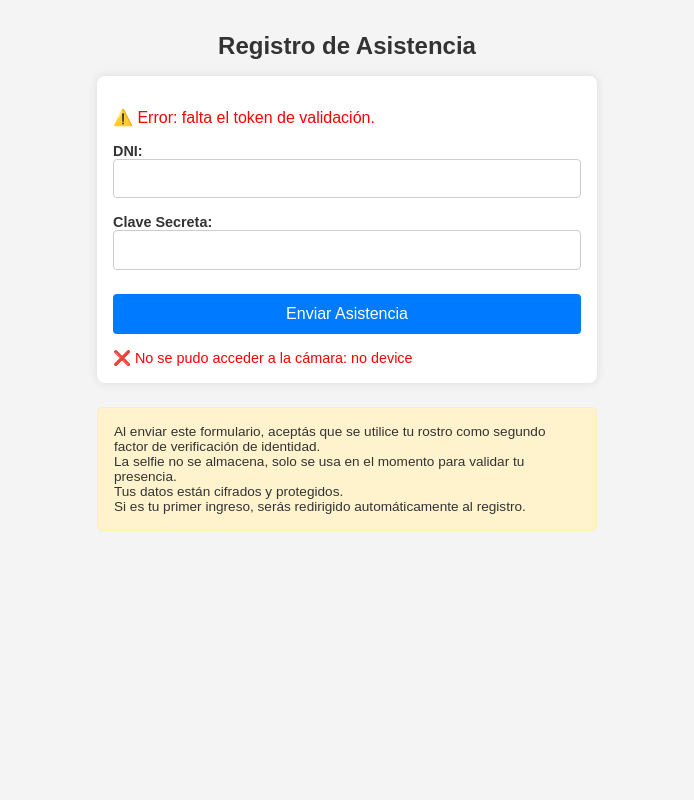
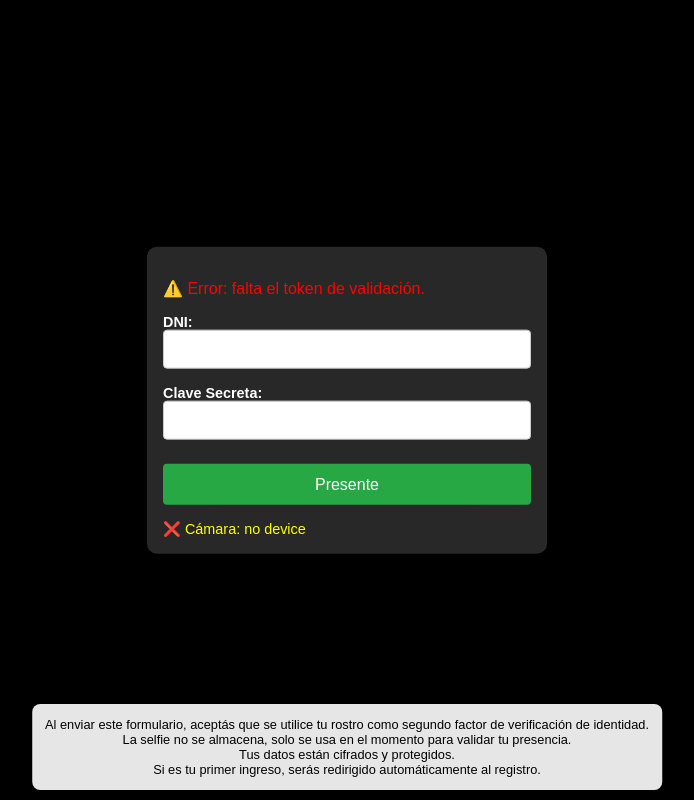
Before and after one commit to assizalcaraz/asistencia_aula_validacion_biometrica, a Django app: page /asistencia/ in a window 1280 px wide. Shown: the whole page, without its empty margins (293-987 px from the left). Run offline with Django 4.2, Linux system fonts and the light colour scheme.

Commit message:
MVP Funcional: Asistencia en aulas mediante validación biométrica

```diff
--- a/asistencia/templates/index.html
+++ b/asistencia/templates/index.html
@@ -9,27 +9,44 @@
             box-sizing: border-box;
         }
 
-        body {
+        body, html {
+            margin: 0;
+            padding: 0;
+            height: 100%;
             font-family: Arial, sans-serif;
-            background-color: #f4f4f4;
-            color: #333;
-            margin: 0;
-            padding: 1rem;
+            background-color: #000;
+            color: #fff;
         }
 
-        h1 {
-            text-align: center;
-            font-size: 1.5rem;
+        .camera-container {
+            position: relative;
+            width: 100%;
+            height: 100vh;
+            overflow: hidden;
+        }
+
+        video {
+            width: 100%;
+            height: 100%;
+            object-fit: cover;
+            position: absolute;
+            top: 0;
+            left: 0;
+            z-index: 1;
         }
 
         form {
-            background: white;
+            position: absolute;
+            top: 50%;
+            left: 50%;
+            transform: translate(-50%, -50%);
+            background: rgba(50, 50, 50, 0.8);
             padding: 1rem;
-            border-radius: 8px;
-            box-shadow: 0 0 10px rgba(0,0,0,0.1);
-            width: 95%;
-            max-width: 500px;
-            margin: auto;
+            border-radius: 10px;
+            box-shadow: 0 0 20px rgba(0,0,0,0.5);
+            z-index: 2;
+            width: 90%;
+            max-width: 400px;
         }
 
         label {
@@ -46,6 +63,8 @@
             font-size: 1rem;
             border: 1px solid #ccc;
             border-radius: 4px;
+            background: #fff;
+            color: #000;
         }
 
         button {
@@ -53,7 +72,7 @@
             width: 100%;
             padding: 0.7rem;
             border: none;
-            background-color: #007BFF;
+            background-color: #28a745;
             color: white;
             font-size: 1rem;
             border-radius: 4px;
@@ -61,33 +80,39 @@
         }
 
         button:hover {
-            background-color: #0056b3;
+            background-color: #218838;
         }
 
         #debug {
             margin-top: 1rem;
-            color: red;
+            color: yellow;
             font-size: 0.9rem;
         }
 
-        #video, #canvas {
+        #canvas {
             display: none;
         }
 
         .disclaimer {
-            font-size: 0.85rem;
-            margin: 1.5rem auto 0;
-            padding: 1rem;
-            background-color: #fff3cd;
-            border: 1px solid #ffeeba;
-            border-radius: 5px;
-            width: 95%;
-            max-width: 500px;
+            position: absolute;
+            bottom: 10px;
+            left: 50%;
+            transform: translateX(-50%);
+            background-color: rgba(255, 255, 255, 0.9);
+            color: #000;
+            padding: 0.8rem;
+            font-size: 0.8rem;
+            border-radius: 8px;
+            max-width: 90%;
+            text-align: center;
+            z-index: 2;
         }
     </style>
 </head>
 <body>
-    <h1>Registro de Asistencia</h1>
+    <div class="camera-container">
+        <video id="video" autoplay playsinline muted></video>
+
         <form method="POST" action="{% url 'asistencia' %}" onsubmit="return capturarYEnviar(event);">
             {% csrf_token %}
             {% if token %}
@@ -96,22 +121,23 @@
                 <p style="color: red;">⚠️ Error: falta el token de validación.</p>
             {% endif %}
 
+            <input type="hidden" name="lat" id="lat">
+            <input type="hidden" name="lon" id="lon">
+
             <label for="dni">DNI:</label>
             <input type="text" id="dni" name="dni" required>
 
             <label for="clave">Clave Secreta:</label>
             <input type="password" id="clave" name="clave" required>
 
-        <video id="video" autoplay playsinline muted></video>
-        <canvas id="canvas"></canvas>
+            <canvas id="canvas" style="display: none;"></canvas>
             <input type="hidden" name="selfie" id="selfie">
 
-        <button type="submit">Enviar Asistencia</button>
+            <button type="button" onclick="capturarYEnviar(event)">Presente</button>
 
             <div id="debug"></div>
+
         </form>
-
-
 
         <div class="disclaimer">
             Al enviar este formulario, aceptás que se utilice tu rostro como segundo factor de verificación de identidad.<br>
@@ -119,49 +145,80 @@
             Tus datos están cifrados y protegidos.<br>
             Si es tu primer ingreso, serás redirigido automáticamente al registro.
         </div>
+    </div>
 
     <script>
+        document.addEventListener("DOMContentLoaded", () => {
             const video = document.getElementById('video');
             const canvas = document.getElementById('canvas');
             const selfieInput = document.getElementById('selfie');
             const debug = document.getElementById('debug');
+            const latInput = document.getElementById('lat');
+            const lonInput = document.getElementById('lon');
 
-        let streamOk = false;
-
-        navigator.mediaDevices.getUserMedia({ video: true })
+            navigator.mediaDevices.getUserMedia({
+                video: { facingMode: "user", width: { min: 640 }, height: { min: 480 } }
+            })
             .then(stream => {
                 video.srcObject = stream;
-                streamOk = true;
+                debug.innerText = '🎥 Cámara activa';
             })
             .catch(error => {
-                debug.innerText = '❌ No se pudo acceder a la cámara: ' + error.message;
-                streamOk = false;
+                debug.innerText = '❌ Cámara: ' + error.message;
             });
 
-        function capturarYEnviar(event) {
+            window.capturarYEnviar = function(event) {
                 event.preventDefault();
+                debug.innerText = "⏳ Solicitando ubicación...";
 
-            if (!streamOk) {
-                alert("La cámara no está disponible.");
+                console.log("📍 Solicitando acceso a la ubicación...");
+
+                navigator.geolocation.getCurrentPosition(
+                    (position) => {
+                        console.log("✅ Ubicación obtenida:", position.coords);
+                        latInput.value = position.coords.latitude;
+                        lonInput.value = position.coords.longitude;
+                        debug.innerText += '\n📍 Ubicación obtenida';
+                        ubicacionOk = true;
+                    },
+                    (error) => {
+                        console.error("❌ Error obteniendo ubicación:", error.message);
+                        debug.innerText += '\n⚠️ Ubicación: ' + error.message;
+                    },
+                    { enableHighAccuracy: true, timeout: 10000 }
+                );
+
+            };
+
+            function capturarYEnviarConUbicacion(event) {
+                if (!video.srcObject) {
+                    alert("No se detectó cámara activa.");
                     return false;
                 }
 
                 const context = canvas.getContext('2d');
                 canvas.width = video.videoWidth;
                 canvas.height = video.videoHeight;
+
+                if (canvas.width < 240 || canvas.height < 240) {
+                    debug.innerText += '\n❌ Resolución insuficiente';
+                    return false;
+                }
+
                 context.drawImage(video, 0, 0, canvas.width, canvas.height);
                 const dataURL = canvas.toDataURL('image/jpeg', 0.95);
 
                 if (dataURL.length > 100) {
                     selfieInput.value = dataURL;
-                debug.innerText = '✅ Selfie capturada. Enviando...';
+                    debug.innerText += '\n✅ Selfie capturada. Enviando...';
                     event.target.submit();
                 } else {
-                debug.innerText = '❌ Error: no se pudo capturar la selfie';
+                    debug.innerText += '\n❌ Error al capturar la selfie';
                 }
+            }
+        });
+    </script>
 
-            return false;
-        }
-    </script>
-</body>
+
+
 </html>
--- a/asistencia/urls.py
+++ b/asistencia/urls.py
@@ -2,6 +2,17 @@
 from . import views
 
 urlpatterns = [
+
+    path("ver_qr_auto/", views.mostrar_qr_auto, name="mostrar_qr_auto"),  #VISUALIZAR QR AUTOMATICO
+    path('docente/', views.docente, name='docente'), #PANEL DEL DOCENTE
+
+
+
+
+
+
+
+
     path('', views.index, name='index'),
     path('historial/', views.historial, name='historial'),
     path('ver_qr/', views.mostrar_qr, name='mostrar_qr'),
@@ -9,7 +20,11 @@
     path('qr/', views.qr_acceso, name='qr_acceso'),
     path('registro/', views.registro, name='registro'),  # <- CORREGIDO
     path('asistencia/', views.registrar_asistencia, name='asistencia'),
-    path('docente/', views.docente, name='docente'),
+
+
+    path("obtener_qr_dinamico/", views.obtener_qr_dinamico, name="obtener_qr_dinamico"),
+
+
 
     path('logout/', views.logout, name='logout'),
 
--- a/asistencia/views.py
+++ b/asistencia/views.py
@@ -5,6 +5,7 @@
 import secrets
 from io import BytesIO
 import traceback
+from datetime import datetime
 
 # Librerías de terceros
 import qrcode
@@ -18,12 +19,14 @@
 
 # Django
 from django.conf import settings
-from django.http import HttpResponse, HttpResponseServerError
+from django.http import HttpResponse, HttpResponseServerError, JsonResponse
 from django.shortcuts import render, redirect
 from django.utils import timezone
 from django.contrib import messages
 from django.views.decorators.csrf import csrf_protect
 from django.views.decorators.csrf import csrf_exempt
+from django.db import models
+
 # Librerías estándar
 import os
 import socket
@@ -40,21 +43,27 @@
 from cryptography.hazmat.backends import default_backend
 from cryptography.hazmat.primitives import hashes
 from cryptography.hazmat.primitives.kdf.pbkdf2 import PBKDF2HMAC
+from geopy.distance import geodesic
 
-# Django
-from django.conf import settings
-from django.http import HttpResponse, HttpResponseServerError
-from django.shortcuts import render, redirect
-from django.utils import timezone
-from django.contrib import messages
-from django.views.decorators.csrf import csrf_protect
-from django.views.decorators.csrf import csrf_exempt
-from django.db import models
+# Modelos locales
+from .models import Asistencia, Estudiante, TokenAcceso
+
+
+# Coordenadas de FADU
+FADU_COORDS = (-34.54212801201143, -58.444688376739656)
+RADIO_METROS = 100  # configurable
 
 
 
-# Modelos locales
-from .models import Asistencia, Estudiante, TokenAcceso
+def dentro_de_radio(lat, lon, centro=FADU_COORDS, radio=RADIO_METROS):
+    try:
+        ubicacion_usuario = (float(lat), float(lon))
+        distancia = geodesic(centro, ubicacion_usuario).meters
+        return distancia <= radio
+    except Exception as e:
+        print(f"[ERROR] Validando geolocalización: {e}")
+        return False
+
 
 def index(request):
     token = request.GET.get("token")
@@ -88,108 +97,6 @@
         backend=default_backend()
     )
     return base64.urlsafe_b64encode(kdf.derive(settings.SECRET_KEY.encode()))
-
-def registrar_asistencia(request):
-    if request.method == "POST":
-        dni = request.POST.get("dni")
-        clave = request.POST.get("clave")
-        selfie_data = request.POST.get("selfie")
-        token = request.GET.get("token") or request.POST.get("token")
-
-        faltantes = []
-        if not dni: faltantes.append("dni")
-        if not clave: faltantes.append("clave")
-        if not selfie_data: faltantes.append("selfie")
-        if not token: faltantes.append("token")
-
-        if faltantes:
-            return HttpResponse(f"Faltan datos requeridos: {', '.join(faltantes)}", status=400)
-
-        try:
-            acceso = TokenAcceso.objects.get(token=token)
-            if acceso.usado:
-                return HttpResponse("Token ya fue utilizado", status=403)
-
-            ahora = timezone.now()
-            if (ahora - acceso.creado).total_seconds() > acceso.vencimiento:
-                return HttpResponse("Token expirado", status=403)
-        except TokenAcceso.DoesNotExist:
-            return HttpResponse("Token inválido", status=403)
-
-        try:
-            selfie_bytes = base64.b64decode(selfie_data.split(",")[1])
-            img = face_recognition.load_image_file(BytesIO(selfie_bytes))
-            encodings = face_recognition.face_encodings(img)
-            if not encodings:
-                return HttpResponse("No se detectó un rostro válido", status=400)
-            unknown_encoding = encodings[0]
-        except Exception as e:
-            print(f"[ERROR] Procesando selfie: {e}")
-            return HttpResponse("Error al procesar la imagen", status=400)
-
-        try:
-            estudiante = Estudiante.objects.get(dni=dni)
-            print(f"[DEBUG] Estudiante encontrado: {estudiante.dni}")
-
-            if isinstance(estudiante.salt, str):
-                estudiante_salt = estudiante.salt.encode()
-            else:
-                estudiante_salt = estudiante.salt
-
-            print(f"[DEBUG] Salt (type={type(estudiante_salt)}): {estudiante_salt}")
-
-            key = derive_key_from_secret(clave, estudiante_salt)
-            f = Fernet(key)
-
-            print("[DEBUG] Intentando descifrar encoding...")
-            encoding_bytes = estudiante.encoding
-            if isinstance(encoding_bytes, memoryview):
-                encoding_bytes = encoding_bytes.tobytes()
-            elif isinstance(encoding_bytes, str):
-                encoding_bytes = encoding_bytes.encode()
-
-            # Validar que sea un token válido antes de desencriptar
-            try:
-                decrypted = f.decrypt(encoding_bytes)
-            except Exception as e:
-                print(f"[ERROR] Falló el descifrado: {e}")
-                return HttpResponse("El rostro no coincide o la clave es incorrecta", status=403)
-
-            print("[DEBUG] Encoding descifrado correctamente.")
-
-            known_encoding = np.frombuffer(decrypted, dtype=np.float64)
-            print(f"[DEBUG] known_encoding: {known_encoding[:5]}...")
-
-            match = face_recognition.compare_faces([known_encoding], unknown_encoding)[0]
-            print(f"[DEBUG] Resultado de comparación facial: {match}")
-
-            if not match:
-                return HttpResponse("El rostro no coincide o la clave es incorrecta", status=403)
-
-            Asistencia.objects.create(dni=dni, foto="capturada_por_selfie")
-            acceso.usado = True
-            acceso.save()
-
-            request.session["dni"] = dni
-            return redirect("historial")
-
-        except Estudiante.DoesNotExist:
-            print("[DEBUG] Estudiante no registrado. Redirigiendo a registro.")
-            request.session['registro_dni'] = dni
-            request.session['registro_clave'] = clave
-            request.session['registro_selfie'] = selfie_data
-            request.session['registro_token'] = token
-            return redirect('registro')
-
-        except Exception as e:
-            print(f"[ERROR] Validando asistencia: {e}")
-            import traceback
-            traceback.print_exc()
-            return HttpResponse(f"Error interno: {str(e)}", status=500)
-
-    token = request.GET.get("token", "")
-    return render(request, "index.html", {"token": token})
-
 
 
 def registro(request):
@@ -380,7 +287,6 @@
 ...
 
 @csrf_exempt
-@csrf_exempt
 def docente(request):
     if request.method == "POST":
         accion = request.POST.get("accion")
@@ -413,11 +319,169 @@
                 "faltas": "Ninguna asistencia"
             })
 
+    # Nueva sección: obtener todas las asistencias ordenadas cronológicamente
+    asistencias_cronologicas = Asistencia.objects.all().order_by("-timestamp")
+
     return render(request, "docente.html", {
         "estudiantes": estudiantes,
-        "faltantes": estudiantes_faltas
+        "faltantes": estudiantes_faltas,
+        "asistencias_cronologicas": asistencias_cronologicas,
     })
+
 
 def logout(request):
     request.session.flush()
     return redirect("index")
+
+# Variables de control
+HORARIO_HABILITADO = os.environ.get("HORARIO_HABILITADO", "00:20-23:00")
+DIA_HABILITADO = os.environ.get("DIA_HABILITADO", "4")  #0 = Lunes
+
+
+
+def asistencia_habilitada():
+    ahora = datetime.now()
+    dia_actual = str(ahora.weekday())
+    hora_actual = ahora.time()
+    desde_str, hasta_str = HORARIO_HABILITADO.split("-")
+    desde = datetime.strptime(desde_str, "%H:%M").time()
+    hasta = datetime.strptime(hasta_str, "%H:%M").time()
+    print ("la hora es", ahora)
+    return dia_actual == DIA_HABILITADO and desde <= hora_actual <= hasta
+
+def mostrar_qr_auto(request):
+    return render(request, "mostrar_qr_auto.html")
+
+def obtener_qr_dinamico(request):
+    if not asistencia_habilitada():
+        return JsonResponse({"error": "Fuera de horario permitido"}, status=403)
+
+
+
+
+    url_base = obtener_url_cloudflare()
+    nuevo_token = secrets.token_urlsafe(16)
+
+    TokenAcceso.objects.create(
+        token=nuevo_token,
+        vencimiento=300,
+        creado=timezone.now(),
+        usado=False
+    )
+    url_completa = f"{url_base}/asistencia/?token={nuevo_token}"
+
+    qr = qrcode.make(url_completa)
+    buffer = BytesIO()
+    qr.save(buffer, format="PNG")
+    img_str = base64.b64encode(buffer.getvalue()).decode()
+
+    return JsonResponse({
+        "qr_base64": img_str,
+        "url_completa": url_completa
+    })
+
+
+
+def registrar_asistencia(request):
+    if request.method == "POST":
+        dni = request.POST.get("dni")
+        clave = request.POST.get("clave")
+        selfie_data = request.POST.get("selfie")
+        token = request.GET.get("token") or request.POST.get("token")
+        lat = request.POST.get("lat")
+        lon = request.POST.get("lon")
+
+        faltantes = []
+        if not dni: faltantes.append("dni")
+        if not clave: faltantes.append("clave")
+        if not selfie_data: faltantes.append("selfie")
+        if not token: faltantes.append("token")
+        if not lat or not lon: faltantes.append("ubicación")
+
+        if faltantes:
+            return HttpResponse(f"Faltan datos requeridos: {', '.join(faltantes)}", status=400)
+
+        # ✅ Validar cercanía física al aula (FADU)
+        if not dentro_de_radio(lat, lon):
+            return HttpResponse("Debés estar físicamente presente en la zona habilitada (FADU)", status=403)
+
+        try:
+            acceso = TokenAcceso.objects.get(token=token)
+        except TokenAcceso.DoesNotExist:
+            return HttpResponse("Token inválido", status=403)
+
+        ahora = timezone.now()
+        if (ahora - acceso.creado).total_seconds() > acceso.vencimiento:
+            return HttpResponse("Token expirado", status=403)
+
+        try:
+            selfie_bytes = base64.b64decode(selfie_data.split(",")[1])
+            img = face_recognition.load_image_file(BytesIO(selfie_bytes))
+            if img.shape[0] < 240 or img.shape[1] < 240:
+                return HttpResponse("La imagen es demasiado pequeña. Usa la cámara frontal con buena luz.", status=400)
+
+            encodings = face_recognition.face_encodings(img)
+            if not encodings:
+                return HttpResponse("No se detectó un rostro válido", status=400)
+            unknown_encoding = encodings[0]
+        except Exception as e:
+            print(f"[ERROR] Procesando selfie: {e}")
+            return HttpResponse("Error al procesar la imagen", status=400)
+
+        try:
+            estudiante = Estudiante.objects.get(dni=dni)
+            print(f"[DEBUG] Estudiante encontrado: {estudiante.dni}")
+
+            if isinstance(estudiante.salt, str):
+                estudiante_salt = estudiante.salt.encode()
+            else:
+                estudiante_salt = estudiante.salt
+
+            print(f"[DEBUG] Salt (type={type(estudiante_salt)}): {estudiante_salt}")
+
+            key = derive_key_from_secret(clave, estudiante_salt)
+            f = Fernet(key)
+
+            print("[DEBUG] Intentando descifrar encoding...")
+            encoding_bytes = estudiante.encoding
+            if isinstance(encoding_bytes, memoryview):
+                encoding_bytes = encoding_bytes.tobytes()
+            elif isinstance(encoding_bytes, str):
+                encoding_bytes = encoding_bytes.encode()
+
+            decrypted = f.decrypt(encoding_bytes)
+            print("[DEBUG] Encoding descifrado correctamente.")
+
+            known_encoding = np.frombuffer(decrypted, dtype=np.float64)
+            print(f"[DEBUG] known_encoding: {known_encoding[:5]}...")
+
+            match = face_recognition.compare_faces([known_encoding], unknown_encoding)[0]
+            print(f"[DEBUG] Resultado de comparación facial: {match}")
+
+            if not match:
+                return HttpResponse("El rostro no coincide o la clave es incorrecta", status=403)
+
+            ip = request.META.get("REMOTE_ADDR")
+            hoy = timezone.now().date()
+            if Asistencia.objects.filter(dni=dni, ip=ip, timestamp__date=hoy).exists():
+                return HttpResponse("Ya registraste asistencia hoy desde este dispositivo", status=403)
+
+            Asistencia.objects.create(dni=dni, foto="capturada_por_selfie", ip=ip)
+            request.session["dni"] = dni
+            return redirect("historial")
+
+        except Estudiante.DoesNotExist:
+            print("[DEBUG] Estudiante no registrado. Redirigiendo a registro.")
+            request.session['registro_dni'] = dni
+            request.session['registro_clave'] = clave
+            request.session['registro_selfie'] = selfie_data
+            request.session['registro_token'] = token
+            return redirect('registro')
+
+        except Exception as e:
+            print(f"[ERROR] Validando asistencia: {e}")
+            traceback.print_exc()
+            return HttpResponse(f"Error interno: {str(e)}", status=500)
+
+    token = request.GET.get("token", "")
+    return render(request, "index.html", {"token": token})
--- a/asistencia_facial/urls.py
+++ b/asistencia_facial/urls.py
@@ -1,9 +1,15 @@
+from django.conf import settings
 from django.contrib import admin
 from django.urls import path, include
-from asistencia import views  # necesario para el QR
+from asistencia import views
+from django.conf.urls.static import static
 
 urlpatterns = [
     path('admin/', admin.site.urls),
-    path('', include('asistencia.urls')),          # index y historial
-    path('qr/', views.qr_acceso, name='qr_acceso') # vista para mostrar el QR
+    path('', include('asistencia.urls')),
+    path('qr/', views.qr_acceso, name='qr_acceso'),
 ]
+
+# En producción con collectstatic, servir archivos desde STATIC_ROOT si DEBUG está activo
+if settings.DEBUG:
+    urlpatterns += static(settings.STATIC_URL, document_root=settings.STATIC_ROOT)
--- a/requirements.txt
+++ b/requirements.txt
@@ -7,3 +7,4 @@
 cryptography
 netifaces
 django-redis
+geopy
```
Also changed, not shown: asistencia/templates/docente.html (+26 -1 lines), asistencia/templates/mostrar_qr_auto.html (added, +55 -0 lines), docker-compose.yml (+4 -7 lines), 1 other file. Lines whose indentation alone changed are shown as unchanged.
